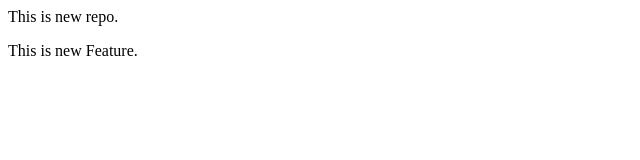
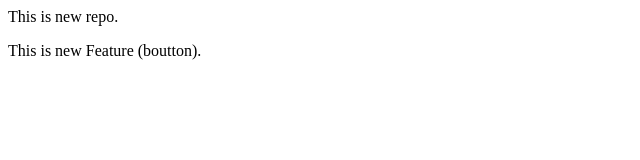
Before and after one commit to sarkerantor/Local_repo, a plain HTML site: page index.html in a window 1280 px wide. Shown: the full height of the page, 0-640 px from the left. Drawn offline with Linux system fonts and the light colour scheme.

Commit message:
Add new Button

```diff
--- a/index.html
+++ b/index.html
@@ -1,2 +1,2 @@
 <p>This is new repo.</p>
-<p>This is new Feature.</p>
+<p>This is new Feature (boutton).</p>
```
